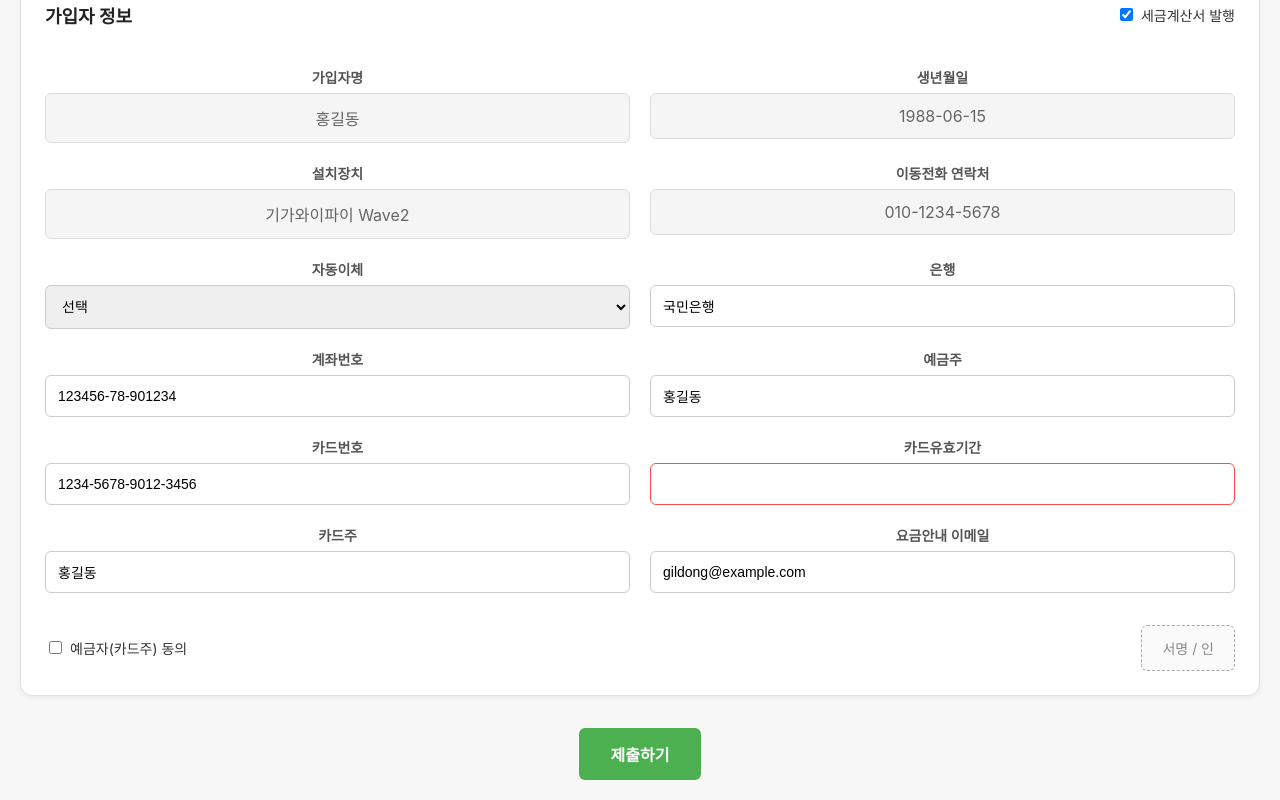
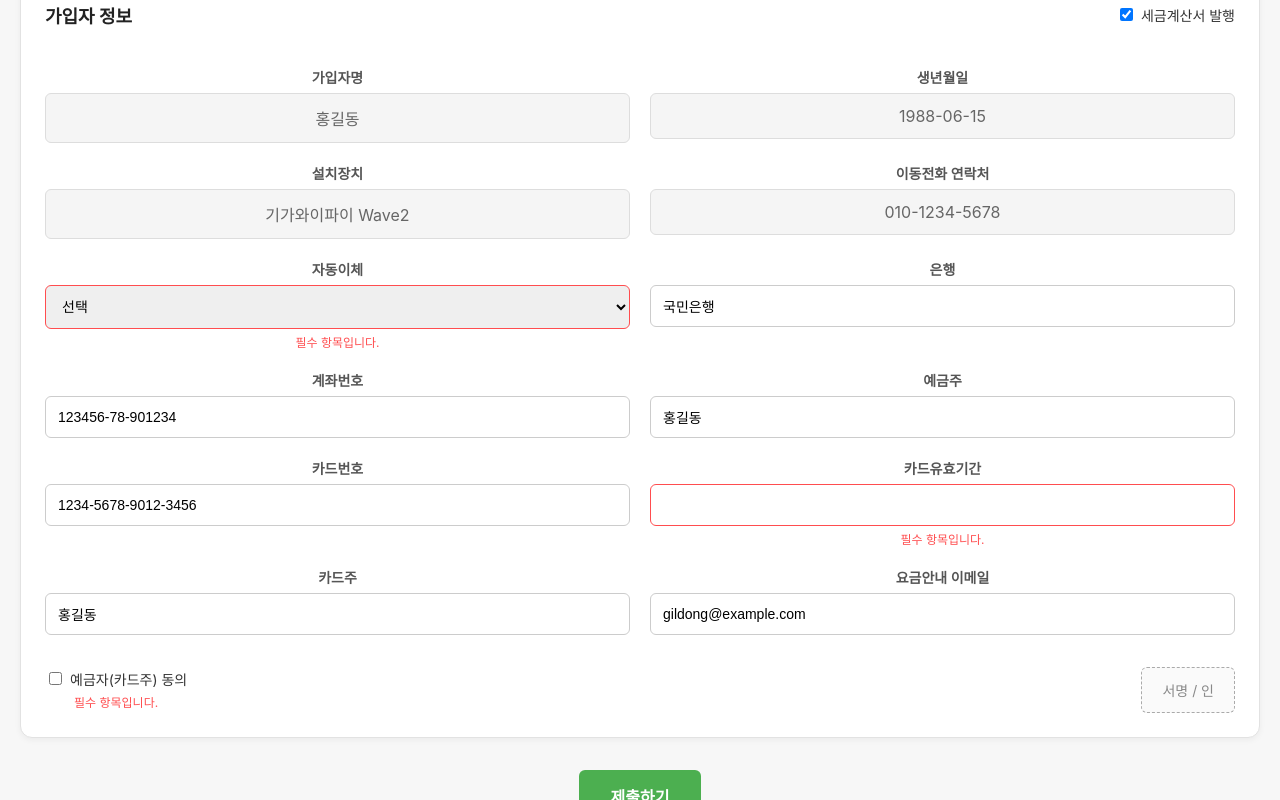
Before and after one commit to kafoo0105/taxrobot, a React (Create React App) app in the folder frontend/: page / in a window 1280 px wide. Both pictures are taken after a click on the button "제출하기". Shown: the part 58-858 px from the top of the page. Built offline with nearby package versions, Linux system fonts and the light colour scheme.

Commit message:
에러 메시지 관련 기능 구현

```diff
--- a/frontend/src/sections/PDFSectionSubscriber.js
+++ b/frontend/src/sections/PDFSectionSubscriber.js
@@ -1,5 +1,3 @@
-// src/sections/PDFSectionSubscriber.js
-
 import React from 'react';
 import styled from 'styled-components';
 
@@ -55,11 +53,13 @@ const PDFSectionSubscriber = ({ formState, dispatch, invalidKeys = [] }) => {
           <Select
             value={formState.autoPaymentType}
             onChange={e => handleChange('autoPaymentType', e.target.value)}
+            hasError={isInvalid('autoPaymentType')}
           >
             <option value="">선택</option>
             <option value="계좌">계좌이체</option>
             <option value="카드">신용카드</option>
           </Select>
+          {isInvalid('autoPaymentType') && <ErrorText>필수 항목입니다.</ErrorText>}
         </FormGroup>
 
         <FormGroup>
@@ -69,6 +69,7 @@ const PDFSectionSubscriber = ({ formState, dispatch, invalidKeys = [] }) => {
             onChange={e => handleChange('bank', e.target.value)}
             hasError={isInvalid('bank')}
           />
+          {isInvalid('bank') && <ErrorText>필수 항목입니다.</ErrorText>}
         </FormGroup>
 
         <FormGroup>
@@ -78,6 +79,7 @@ const PDFSectionSubscriber = ({ formState, dispatch, invalidKeys = [] }) => {
             onChange={e => handleChange('account', e.target.value)}
             hasError={isInvalid('account')}
           />
+          {isInvalid('account') && <ErrorText>필수 항목입니다.</ErrorText>}
         </FormGroup>
 
         <FormGroup>
@@ -87,6 +89,7 @@ const PDFSectionSubscriber = ({ formState, dispatch, invalidKeys = [] }) => {
             onChange={e => handleChange('holder', e.target.value)}
             hasError={isInvalid('holder')}
           />
+          {isInvalid('holder') && <ErrorText>필수 항목입니다.</ErrorText>}
         </FormGroup>
 
         <FormGroup>
@@ -96,6 +99,7 @@ const PDFSectionSubscriber = ({ formState, dispatch, invalidKeys = [] }) => {
             onChange={e => handleChange('cardNumber', e.target.value)}
             hasError={isInvalid('cardNumber')}
           />
+          {isInvalid('cardNumber') && <ErrorText>필수 항목입니다.</ErrorText>}
         </FormGroup>
 
         <FormGroup>
@@ -105,6 +109,7 @@ const PDFSectionSubscriber = ({ formState, dispatch, invalidKeys = [] }) => {
             onChange={e => handleChange('cardExpire', e.target.value)}
             hasError={isInvalid('cardExpire')}
           />
+          {isInvalid('cardExpire') && <ErrorText>필수 항목입니다.</ErrorText>}
         </FormGroup>
 
         <FormGroup>
@@ -114,6 +119,7 @@ const PDFSectionSubscriber = ({ formState, dispatch, invalidKeys = [] }) => {
             onChange={e => handleChange('cardHolder', e.target.value)}
             hasError={isInvalid('cardHolder')}
           />
+          {isInvalid('cardHolder') && <ErrorText>필수 항목입니다.</ErrorText>}
         </FormGroup>
 
         <FormGroup>
@@ -123,6 +129,7 @@ const PDFSectionSubscriber = ({ formState, dispatch, invalidKeys = [] }) => {
             onChange={e => handleChange('email', e.target.value)}
             hasError={isInvalid('email')}
           />
+          {isInvalid('email') && <ErrorText>필수 항목입니다.</ErrorText>}
         </FormGroup>
       </Grid>
 
@@ -134,6 +141,7 @@ const PDFSectionSubscriber = ({ formState, dispatch, invalidKeys = [] }) => {
             onChange={e => handleChange('agreePayment', e.target.checked)}
           />
           예금자(카드주) 동의
+          {isInvalid('agreePayment') && <ErrorText>필수 항목입니다.</ErrorText>}
         </label>
         <SignatureBox>서명 / 인</SignatureBox>
       </Footer>
@@ -212,10 +220,11 @@ const Input = styled.input`
 
 const Select = styled.select`
   padding: 12px;
-  border: 1px solid #ccc;
+  border: 1px solid ${props => props.hasError ? '#ff4d4f' : '#ccc'};
   border-radius: 6px;
   font-size: 14px;
 `;
+
 
 const Footer = styled.div`
   margin-top: 32px;
@@ -241,6 +250,8 @@ const SignatureBox = styled.div`
   background: #fafafa;
 `;
 
-const EditableInput = styled(Input)`
-  background: #fff;
+const ErrorText = styled.div`
+  color: #ff4d4f;
+  font-size: 12px;
+  margin-top: 4px;
 `;
--- a/frontend/src/utils/validateForm.js
+++ b/frontend/src/utils/validateForm.js
@@ -1,8 +1,7 @@
-// src/utils/validateForm.js
-
 /**
  * 필수 항목이 누락된 키 목록을 반환하는 함수
  * 이후 항목별 required 설정도 가능하지만 현재는 하드코딩
+ * formState는 매개변수, TermsPage.js의 formState 상태를 넘겨받을 부분
  */
 export const validateForm = (formState) => {
   const requiredKeys = [
```
Lines whose indentation alone changed are shown as unchanged.
